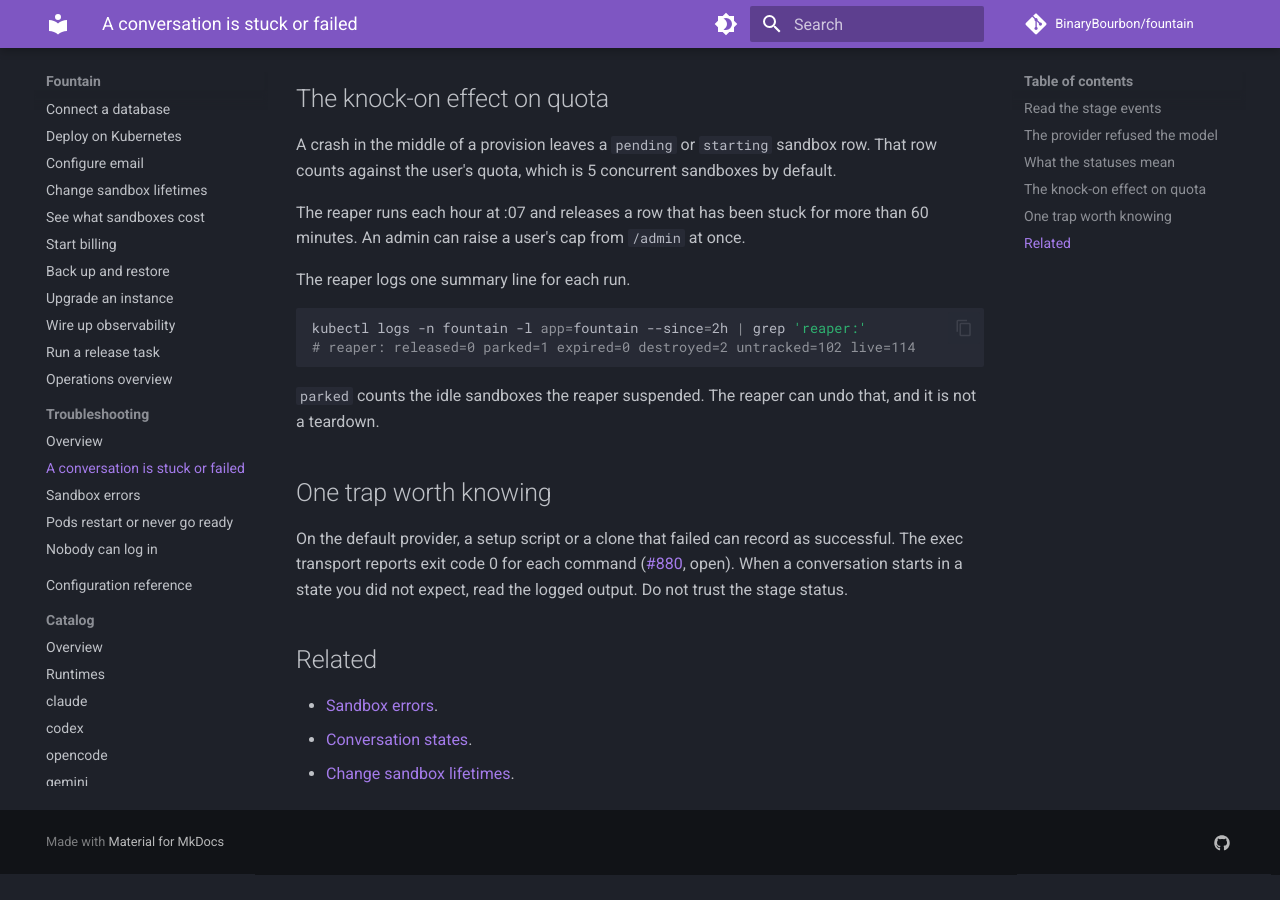
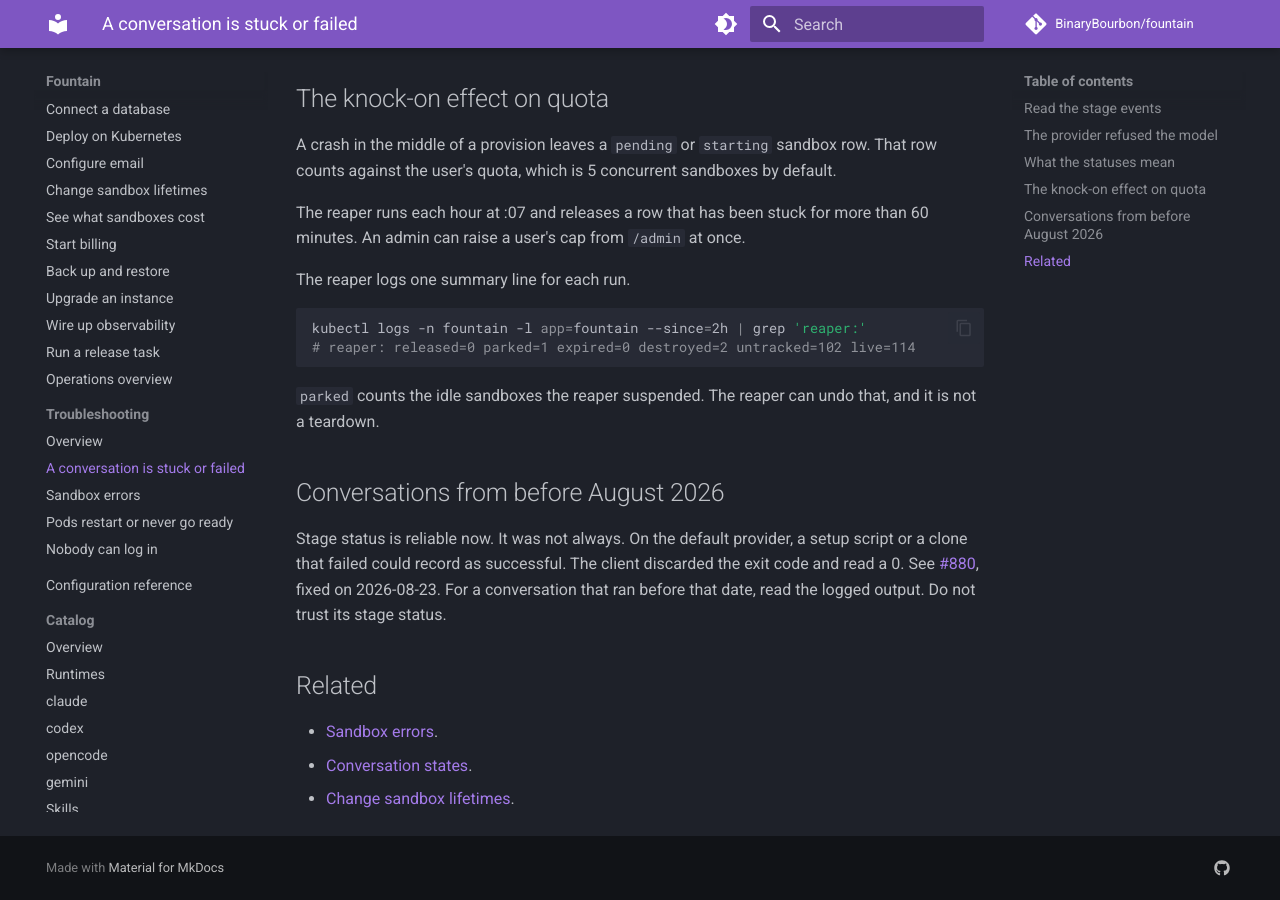
Before and after one commit to BinaryBourbon/fountain, an MkDocs documentation site: the page built from docs/troubleshooting/conversation-stuck-or-failed.md, in a window 1280 px wide and 900 px high, scrolled down 1447 px. Built offline with MkDocs 1.6.1 and Material for MkDocs 9.7.7, drawn with Linux system fonts in a browser that asks for light colours; comment, search, counter and statistics services are not loaded; before the commit the page ends 2321 px from its top, so only the background shows below that.

Commit message:
docs(sprites): the exit frame is one byte, and Sprites meets exit-truth
#880 was never a platform bug. Sprites sends the true exit code in a
one-byte payload after stream id 3. Our pinned Elixir client read four
bytes, matched no frame, and reported a 0 that nobody had sent.

Three pages said otherwise.

`sprites-contract.md` is the worst of them. It documented the field as "a
4-byte big-endian exit code", so the client's bug had a matching spec
backing it up, and a reader checking one against the other found
agreement. It now says one byte, and records why that row is dangerous.
Its existing caveat about a close with no exit frame stays, because that
is the rule that turned the wrong width into silence rather than an error.

`platform-requirements.md` scored Sprites "No. Exec reports 0 whatever
happened." on exit-truth. That verdict came from measuring the platform
through a broken adapter of ours. The row is now Yes, and the page carries
the general warning it earned: every row there describes our adapter as
much as the platform, so a row reporting a failure is the one to distrust
first.

`conversation-stuck-or-failed.md` told operators not to trust stage
status. That advice was right and is now wrong, and leaving it would teach
people to ignore a signal that works. It is now scoped to conversations
that ran before the fix.

Verified in production against the deployed image: a setup script exiting
42 records `setup` `{"exit_code":42}` and fails the conversation with
`{:setup_exit, 42}`. In the whole history of the table that is the first
non-zero exit code ever stored, against 534 zeroes.

Co-Authored-By: Claude Opus 5 <noreply@anthropic.com>

```diff
--- a/docs/troubleshooting/conversation-stuck-or-failed.md
+++ b/docs/troubleshooting/conversation-stuck-or-failed.md
@@ -85,13 +85,14 @@ kubectl logs -n fountain -l app=fountain --since=2h | grep 'reaper:'
 `parked` counts the idle sandboxes the reaper suspended. The reaper can undo
 that, and it is not a teardown.
 
-## One trap worth knowing
+## Conversations from before August 2026
 
-On the default provider, a setup script or a clone that failed can record as
-successful. The exec transport reports exit code 0 for each command
-([#880](https://github.com/BinaryBourbon/fountain/issues/880), open). When a
-conversation starts in a state you did not expect, read the logged output. Do
-not trust the stage status.
+Stage status is reliable now. It was not always. On the default provider, a
+setup script or a clone that failed could record as successful. The client
+discarded the exit code and read a 0. See
+[#880](https://github.com/BinaryBourbon/fountain/issues/880), fixed on
+2026-08-23. For a conversation that ran before that date, read the logged
+output. Do not trust its stage status.
 
 ## Related
 
```
Also changed, not shown: docs/integrations/platform-requirements.md (+11 -1 lines), docs/integrations/sprites-contract.md (+9 -2 lines).
